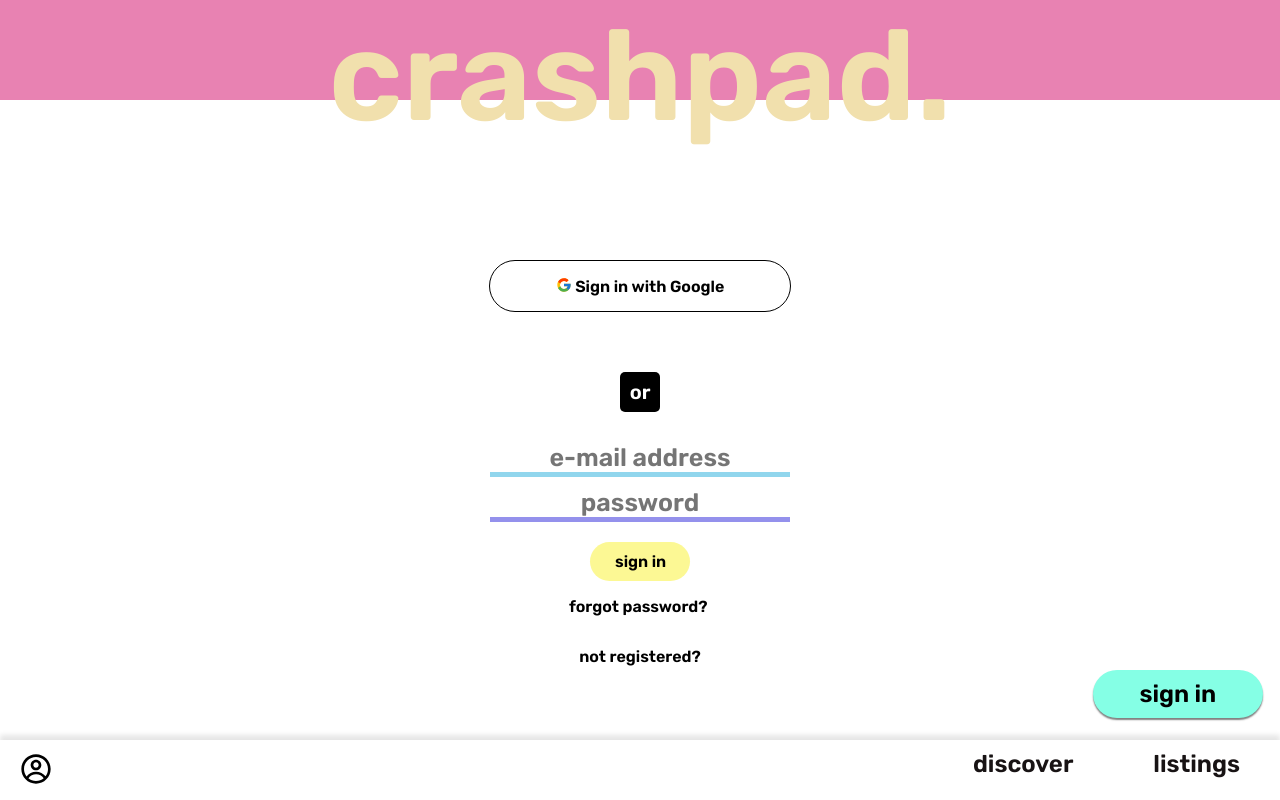
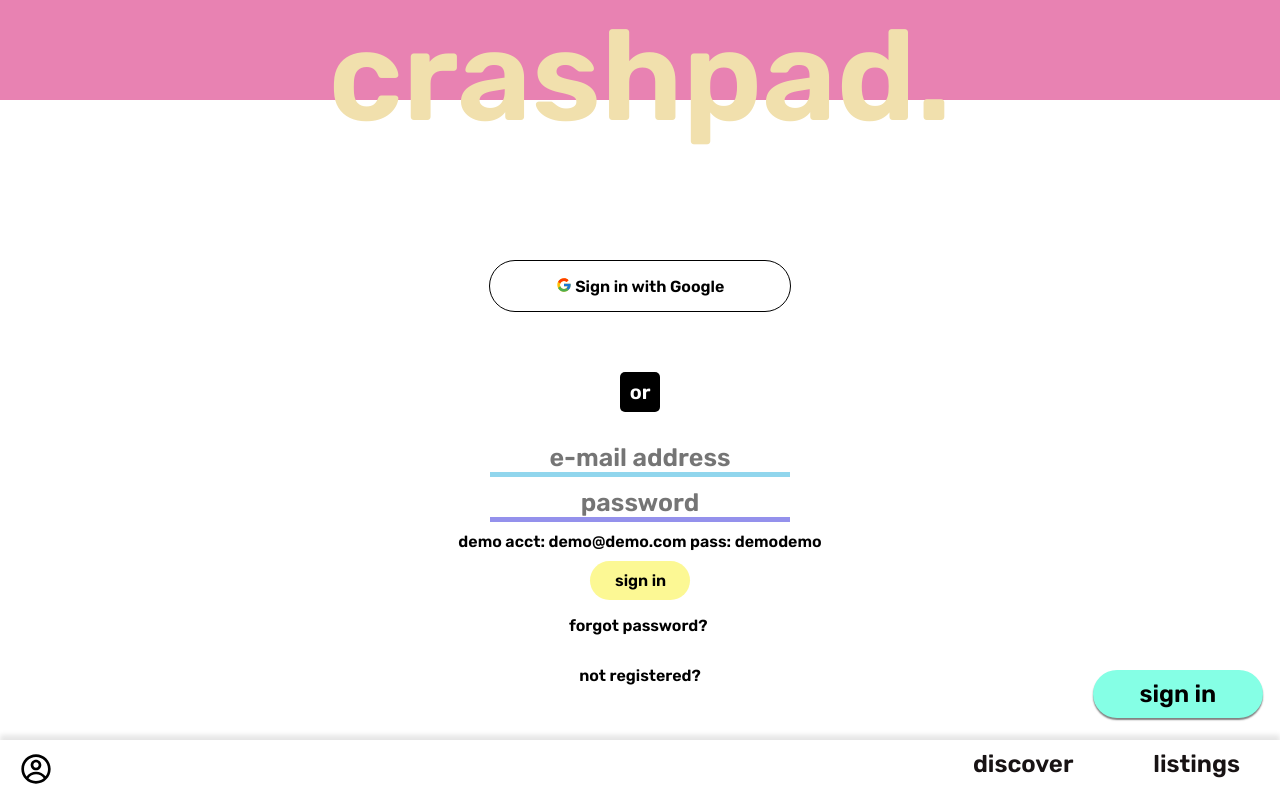
Before and after one commit to timmyha/crashpad, a React (Vite) app: page /signin in a window 1280 px wide. Built offline with nearby package versions, Linux system fonts and the light colour scheme; no server answers.

Commit message:
added demo

```diff
--- a/src/pages/Signin.jsx
+++ b/src/pages/Signin.jsx
@@ -75,10 +75,11 @@ const Signin = () => {
             id="password"
             placeholder='password'
           />
-
+          <span style={{"textAlign":"center"}}>demo acct: demo@demo.com pass: demodemo</span>
         </EmailField>
 
         <SignInButton>sign in</SignInButton>
+
       </form>
 
 
```
